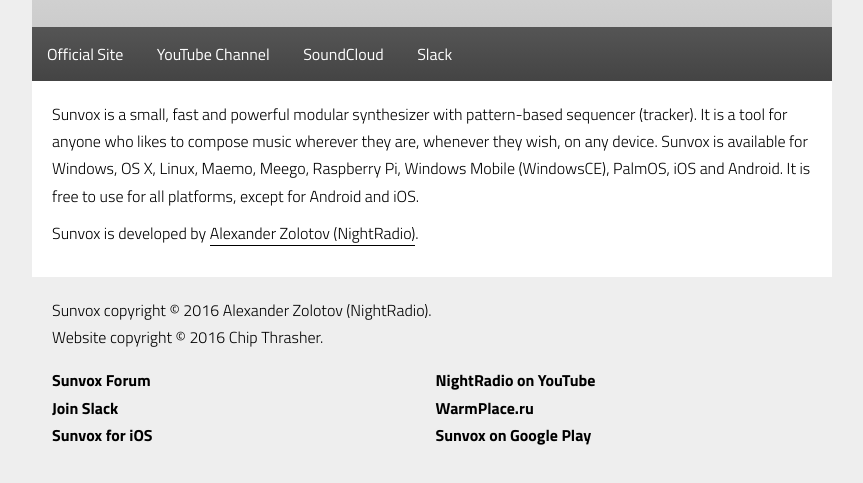
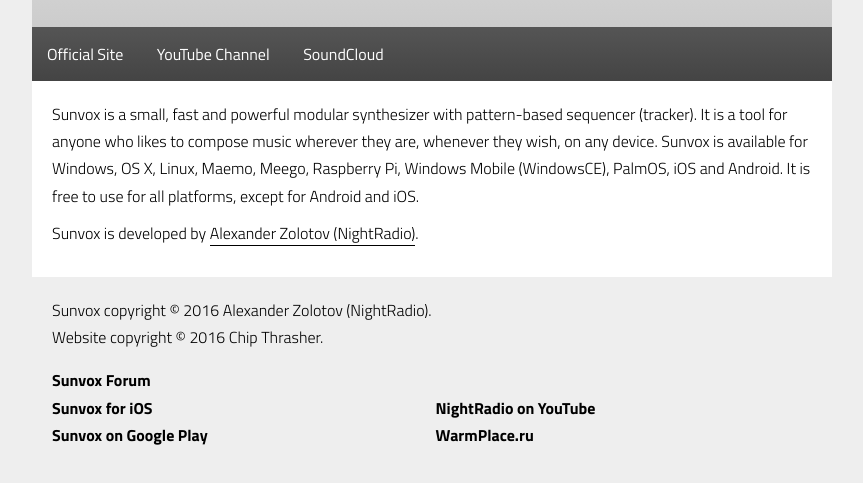
Before and after one commit to sunvoxmusic/sunvoxmusic.github.io, a plain HTML site: page index.html in a window 1280 px wide. Shown: the part 353-836 px from the top of the page, without its empty margins (208-1071 px from the left). Drawn offline with Linux system fonts and the light colour scheme; a script that the page names is missing.

Commit message:
Remove Slack

```diff
--- a/index.html
+++ b/index.html
@@ -19,7 +19,6 @@
 			<a href="http://warmplace.ru/soft/sunvox/">Official Site</a>
 			<a href="https://www.youtube.com/channel/UCck28Y45xLnOQzqD6C-v9UQ">YouTube Channel</a>
 			<a href="https://soundcloud.com/sunvox">SoundCloud</a>
-			<a href="https://warmcommunity-slack-signup.herokuapp.com/">Slack</a>
 		</div>
 		<div class="body">
 			<div>
@@ -57,15 +56,14 @@ s.setAttribute('data-timestamp', +new Date());
 			<div class="left">
 				<ul>
 					<li><a href="http://warmplace.ru/forum/">Sunvox Forum</a></li>
-					<li><a href="https://warmcommunity-slack-signup.herokuapp.com/">Join Slack</a></li>
 					<li><a href="http://itunes.apple.com/us/app/sunvox/id324462544?mt=8">Sunvox for iOS</a></li>
+					<li><a href="https://play.google.com/store/apps/details?id=nightradio.sunvox">Sunvox on Google Play</a></li>
 				</ul>
 			</div>
 			<div class="right">
 				<ul>
 					<li><a href="https://www.youtube.com/user/NightRadio2007">NightRadio on YouTube</a></li>
 					<li><a href="http://warmplace.ru">WarmPlace.ru</a></li>
-					<li><a href="https://play.google.com/store/apps/details?id=nightradio.sunvox">Sunvox on Google Play</a></li>
 				</ul>
 			</div>
 		</div>
```
